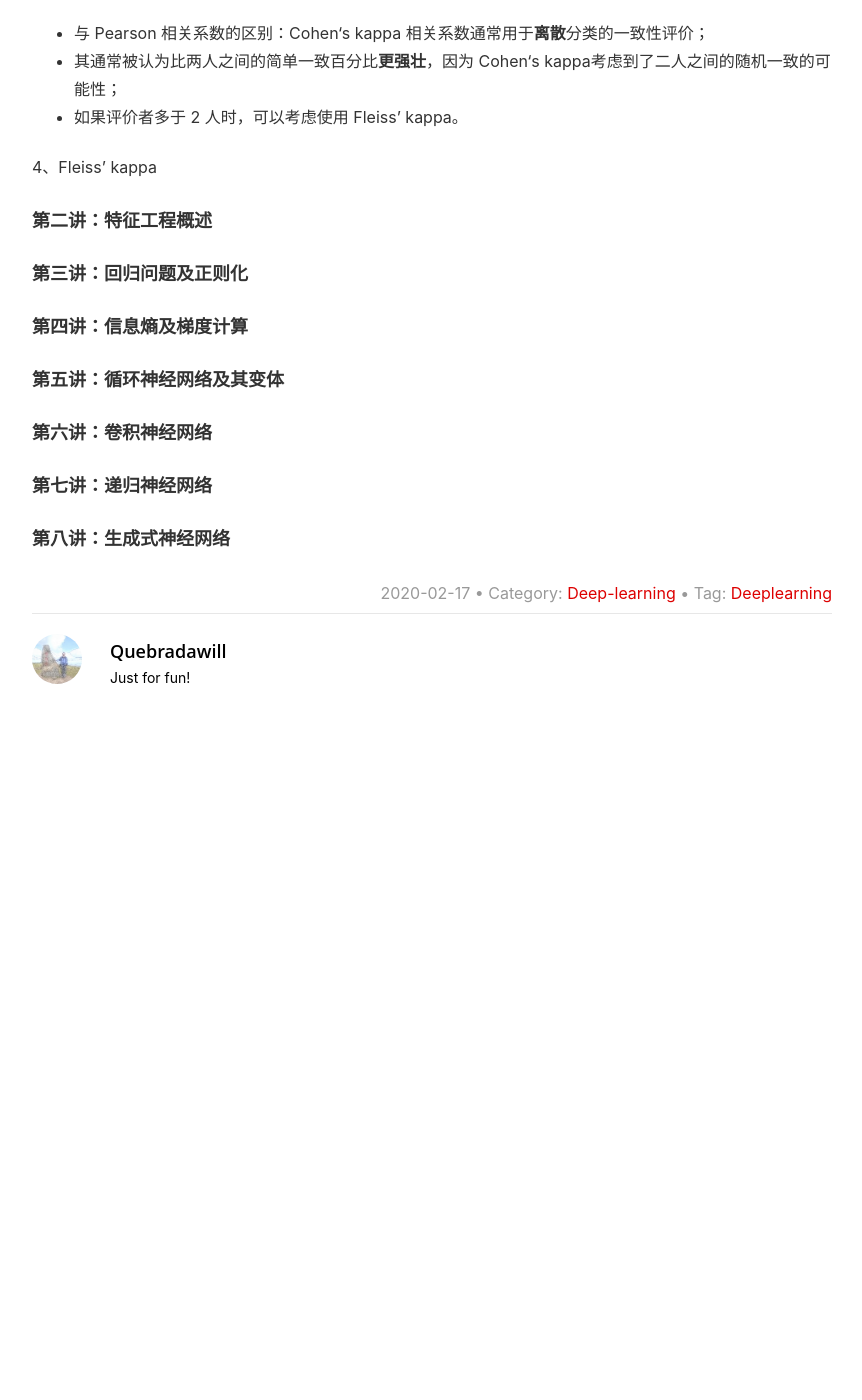
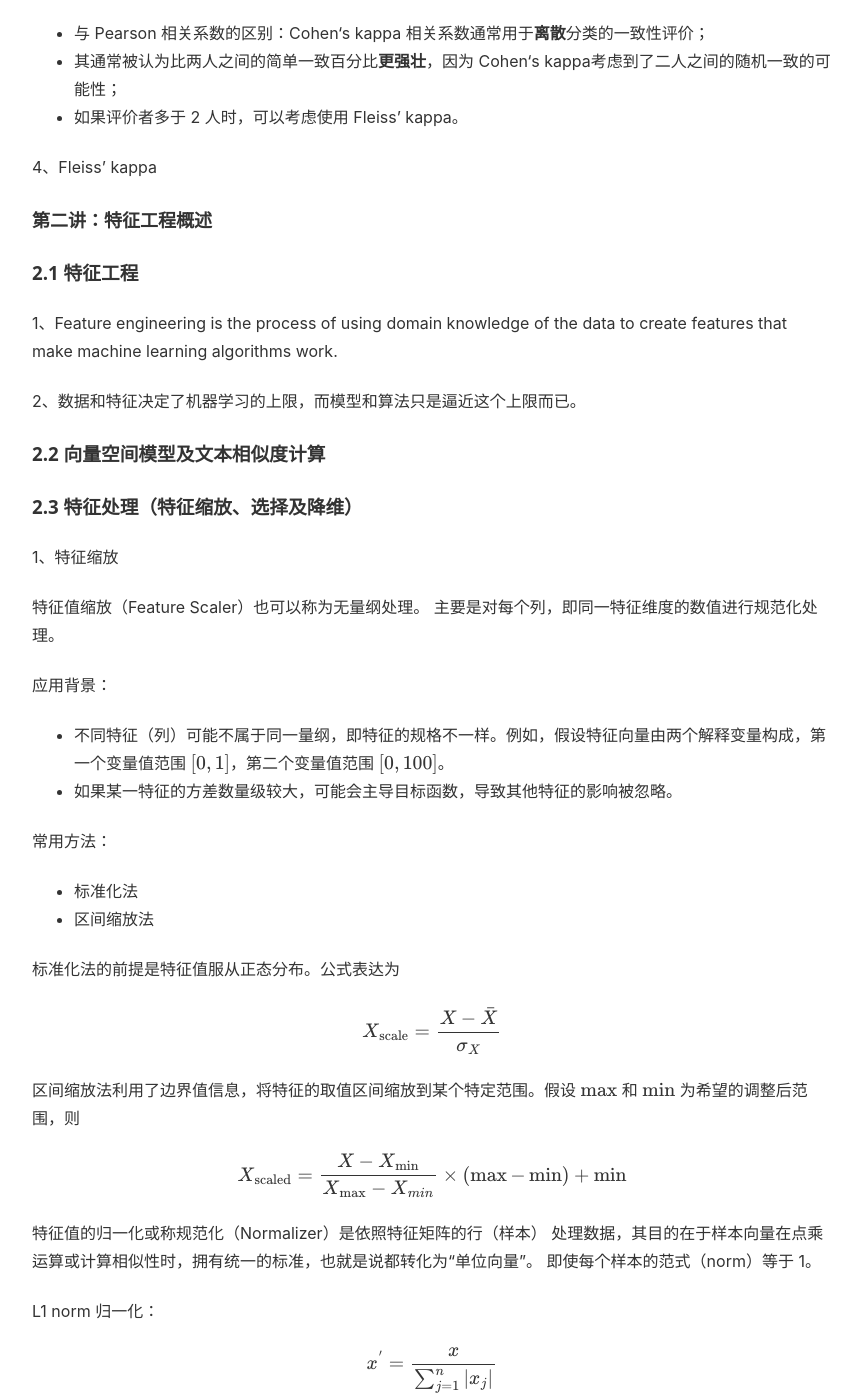
Before and after one commit to Quebradawill/quebrada.github.io, a Jekyll site: the page built from _posts/2020-02-17-deep-learning-hit-liuyc.md, in a window 1280 px wide and 1400 px high, scrolled down 1931 px. Shown: the whole window, without its empty margins (208-1070 px from the left). Built offline with Jekyll 4.4.1, drawn with Linux system fonts in a browser that asks for light colours; formulas are drawn with MathJax 3; a script that is not in the unit is left out; comment, search, counter and statistics services are not loaded; before the commit the page ends 2657 px from its top, so only the background shows below that; some of the changed text lies outside the part shown.

Commit message:
Update 2020-02-17-deep-learning-hit-liuyc.md

```diff
--- a/_posts/2020-02-17-deep-learning-hit-liuyc.md
+++ b/_posts/2020-02-17-deep-learning-hit-liuyc.md
@@ -88,15 +88,117 @@ $$
 
 ## 第二讲：特征工程概述
 
+### 2.1 特征工程
 
+1、Feature engineering is the process of using domain knowledge of the data to create features that make machine learning algorithms work.
+
+2、数据和特征决定了机器学习的上限，而模型和算法只是逼近这个上限而已。
+
+### 2.2 向量空间模型及文本相似度计算
+
+### 2.3 特征处理（特征缩放、选择及降维）
+
+1、特征缩放
+
+特征值缩放（Feature Scaler）也可以称为无量纲处理。 主要是对每个列，即同一特征维度的数值进行规范化处理。
+
+应用背景：
+
+- 不同特征（列）可能不属于同一量纲，即特征的规格不一样。例如，假设特征向量由两个解释变量构成，第一个变量值范围 $[0,1]$，第二个变量值范围 $[0,100]$。<br>
+- 如果某一特征的方差数量级较大，可能会主导目标函数，导致其他特征的影响被忽略。
+
+常用方法：
+
+- 标准化法<br>
+- 区间缩放法
+
+标准化法的前提是特征值服从正态分布。公式表达为
+
+
+$$
+X_{\textrm{scale}} = \frac{X - \bar{X}}{\sigma_X}
+$$
+
+
+区间缩放法利用了边界值信息，将特征的取值区间缩放到某个特定范围。假设 $\max$ 和 $\min$ 为希望的调整后范围，则
+
+
+$$
+X_{\textrm{scaled}} = \frac{X - X_{\min}}{X_{\max} - X_{min}} \times (\max - \min) + \min
+$$
+
+
+特征值的归一化或称规范化（Normalizer）是依照特征矩阵的行（样本） 处理数据，其目的在于样本向量在点乘运算或计算相似性时，拥有统一的标准，也就是说都转化为“单位向量”。 即使每个样本的范式（norm）等于 1。
+
+L1 norm 归一化：
+
+
+$$
+x^{'} = \frac{x}{\sum_{j=1}^n \vert x_j \vert}
+$$
+
+
+L2 norm 归一化：
+
+
+$$
+x^{'} = \frac{x}{\sqrt{\sum_{j=1}^n x_j^2}}
+$$
+
+
+2、特征选择
+
+为什么要进行特征选择？1）降维以提升模型的效率；2）降低学习任务的难度；3）增加模型的可解释性。
+
+特征选择的角度：
+
+- 特征是否发散：对于不发散的特征，样本在其维度上差异性较小；<br>
+- 特征与目标的相关性：应当优先选择与目标相关性高的特征。
+
+几种常见的特征选择方法：
+
+- 方差选择法<br>
+- 皮尔逊相关系数法<br>
+- 基于森林的特征选择法<br>
+- 递归特征消除法
+
+方差选择法的原理：方差非常小的特征维度对于样本的区分作用很小，可以剔除。
 
 ## 第三讲：回归问题及正则化
 
+### 3.1 线性回归模型及其求解方法
 
+1、线性模型
+
+- 狭义线性（linear）模型<br>
+  - 通常指自变量与因变量之间按比例、成直线的关系，在数学上可理解为一阶导数为常数的函数，如 $y = \theta^T x$；<br>
+  - 线性通常表现为一次曲线。<br>
+- 广义线性（generalized linear model，GLM ）<br>
+  - 是线性模型的扩展，主要通过联结函数 $𝑔(\cdot)$ （link function），使预测值落在响应变量的变幅内。例如逻辑回归 $h_{\theta}(x) = g(\theta^T x) = 1 / (1 + e^{- \theta^T x})$（括号内为线性函数）
+
+2、非线性模型
+
+- 非线性模型一般指不按比例、不成直线的关系，一阶导数不为常数；<br>
+- 常见的非线性模型<br>
+  - 2 次以上的多项式 $ y = a_n x^n + a_{n-1} x^{n-1} + \cdots + a_1 x + a_0$；<br>
+  - 幂函数模型 $ y = \beta_0 x_1^{\beta_1} x_2^{\beta_2} \cdots x_k^{\beta_k}$；
+  - 指数函数模型 $y = \beta_0 e^{\beta_1 x}$；
+  - 对数函数模型 $y = \beta_0 + \beta_1 \log x$；
+  - 等等
+
+### 3.2 多元回归与多项式回归
+
+### 3.3 损失函数的正则化
+
+### 3.4 逻辑回归
 
 ## 第四讲：信息熵及梯度计算
 
+### 4.1 信息熵
 
+### 4.2 反向传播中的梯度
+
+### 4.3 感知机
 
 ## 第五讲：循环神经网络及其变体
 
```
